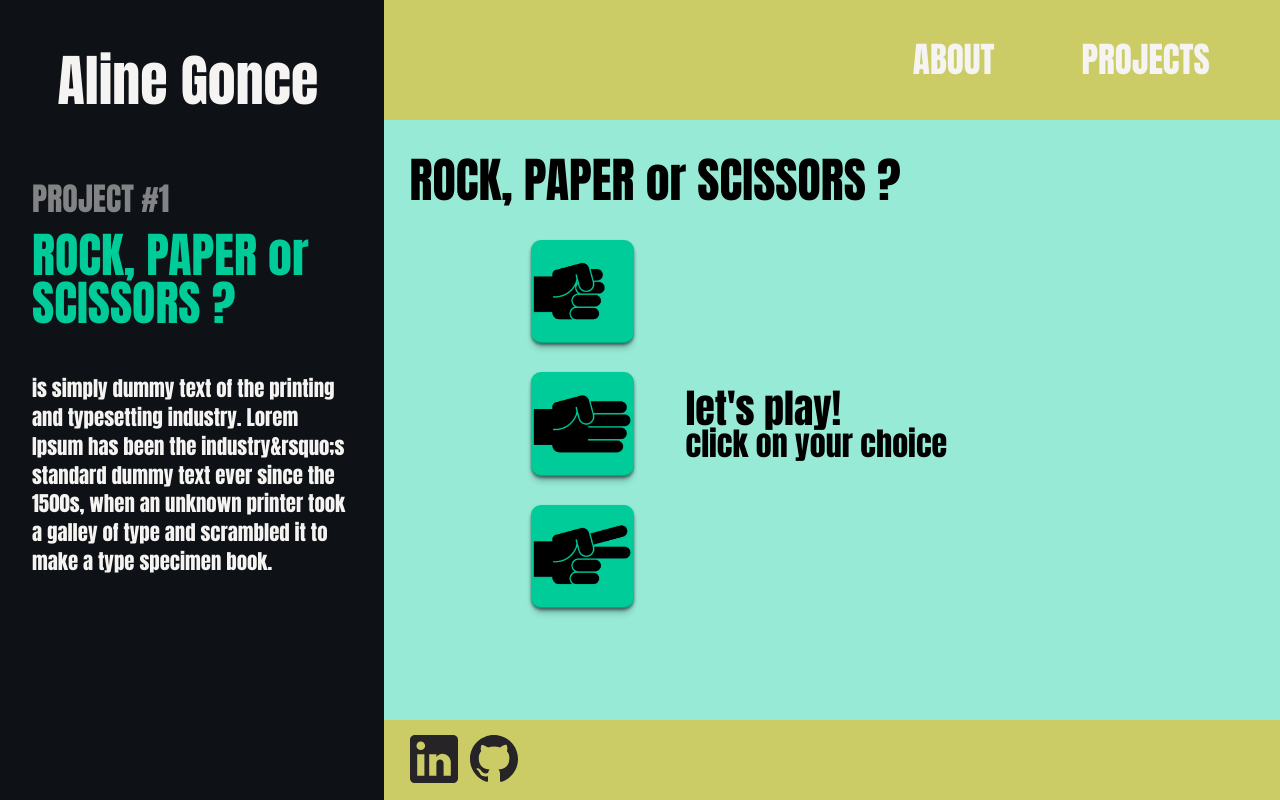
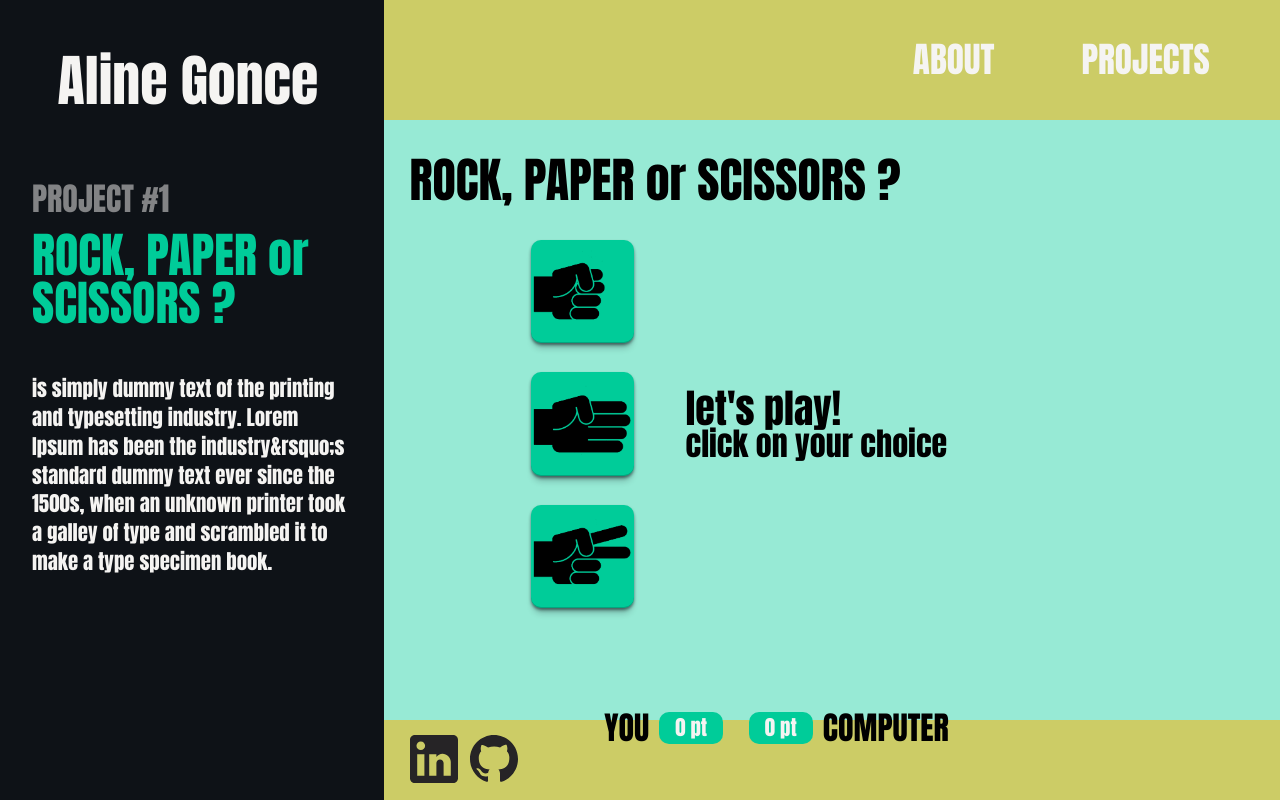
Before and after one commit to Gonaline/portfolio-2023, a React (Create React App) app in the folder client/: page /projects in a window 1280 px wide. Built offline with nearby package versions, Linux system fonts and the light colour scheme.

Commit message:
client/project1: update project1 page with data of game & counter

```diff
--- a/client/src/pages/project1.tsx
+++ b/client/src/pages/project1.tsx
@@ -1,13 +1,35 @@
-import { FunctionComponentElement, ReactElement } from 'react';
+import {
+  FunctionComponentElement,
+  ReactElement,
+  useContext,
+  useEffect,
+  useState,
+} from 'react';
 import Left from '../components/left';
+import Counter from '../components/project1/counter';
 import Game from '../components/project1/game';
 import ProjectTitle from '../components/projectTitle';
+import project1Ctx from '../context/project1Ctx';
 import pageData from '../data/pages';
+import dataGame from '../data/project1';
 import DataPage from '../interfaces/dataPage';
 import Project1Style from '../style/project1/project1Style';
 
 const Project1 = (): FunctionComponentElement<ReactElement> => {
+  const { userChoice, computer } = useContext(project1Ctx);
+
+  const [computerCounter, setComputerCounter] = useState<number>(0);
+  const [userCounter, setUserCounter] = useState<number>(0);
+
   const projectData: DataPage = pageData.filter((e) => e.id === 'PROJECT1')[0];
+
+  useEffect(() => {
+    if (!userChoice || !computer) return;
+    const game = dataGame.filter((e) => e.id === userChoice + computer)[0];
+    setUserCounter(game.userPoint + userCounter);
+    setComputerCounter(game.computerPoint + computerCounter);
+    // eslint-disable-next-line react-hooks/exhaustive-deps
+  }, [computer, userChoice]);
 
   return (
     <>
@@ -23,6 +45,11 @@ const Project1 = (): FunctionComponentElement<ReactElement> => {
           buttonColor={projectData.textColor}
           onHoverButtonColor={projectData.otherColor}
         />
+        <Counter
+          color={projectData.textColor}
+          userCounter={userCounter}
+          computerCounter={computerCounter}
+        />
       </Project1Style>
     </>
   );
```
